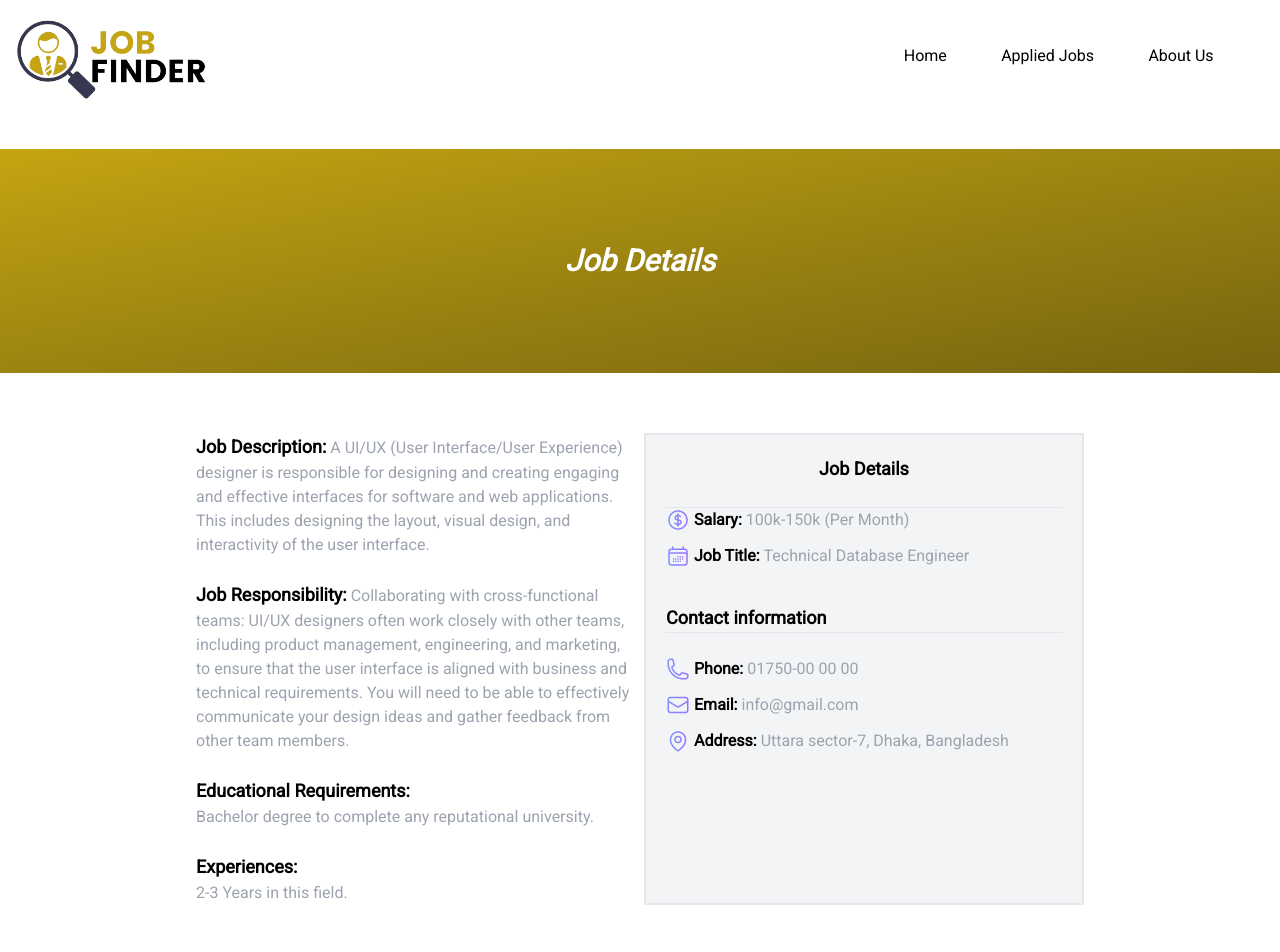
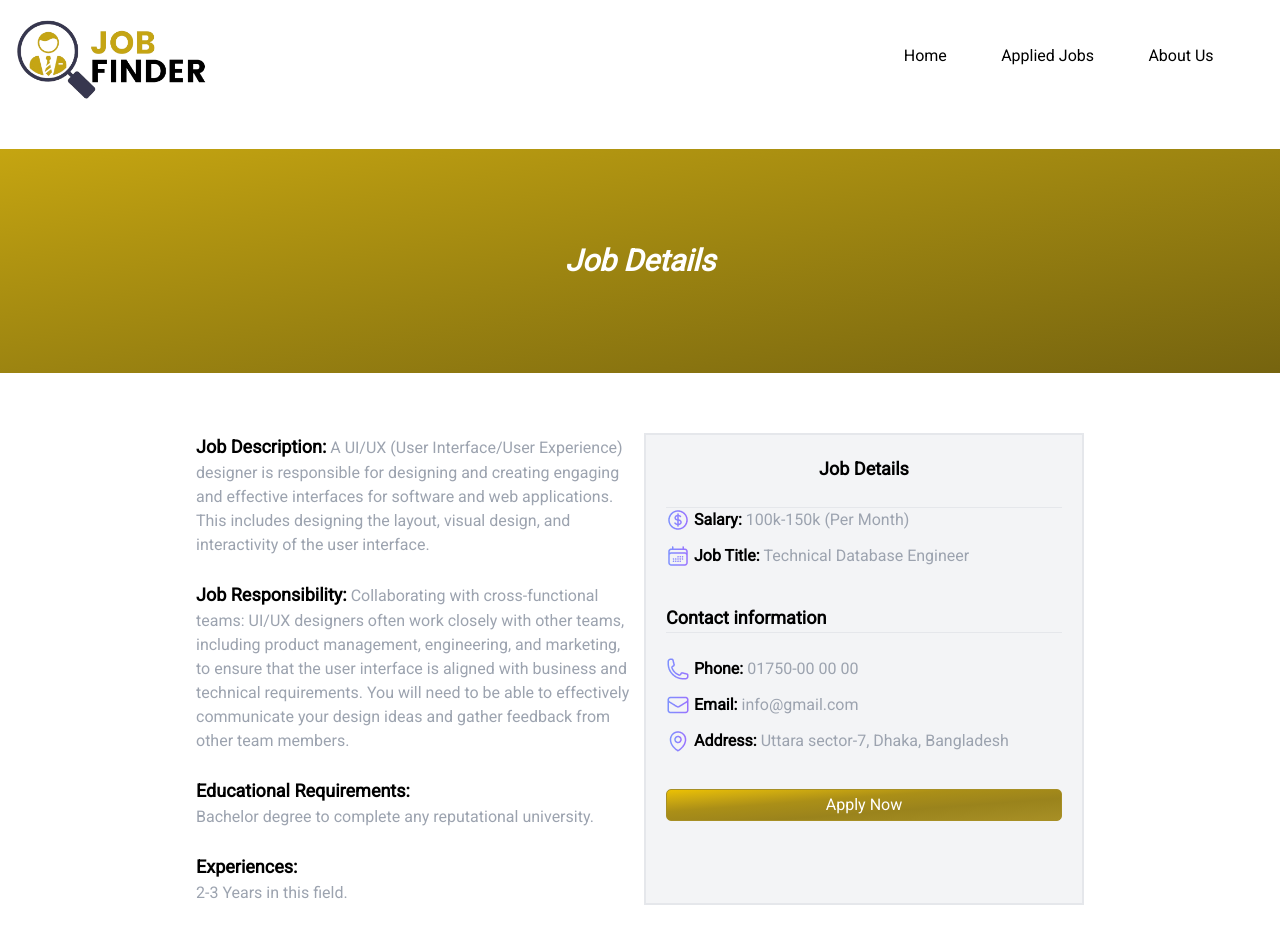
Before and after one commit to Towhid47/job-finder-2, a React (Vite) app: page /job-details/1 in a window 1280 px wide. Shown: the top 952 px of the page. Built offline with nearby package versions, Linux system fonts and the light colour scheme.

Commit message:
Add a specific job data into appliedJobs Array and this specific job data can't be added twice

```diff
--- a/package.json
+++ b/package.json
@@ -13,7 +13,8 @@
     "react": "^18.2.0",
     "react-dom": "^18.2.0",
     "react-icons": "^5.0.1",
-    "react-router-dom": "^6.21.3"
+    "react-router-dom": "^6.21.3",
+    "sweetalert2": "^11.10.4"
   },
   "devDependencies": {
     "@types/react": "^18.2.43",
--- a/src/components/DetailsPageContent/DetailsPageContent.jsx
+++ b/src/components/DetailsPageContent/DetailsPageContent.jsx
@@ -4,10 +4,36 @@ import calendarIcon from '/icons/calendar.png';
 import phoneIcon from '/icons/phone.png';
 import emailIcon from '/icons/email.png';
 import locationIcon from '/icons/location2.png';
+import { useContext } from 'react';
+import { jobApplyContext } from '../Layouts/Main';
+import Swal from 'sweetalert2';
 
 const DetailsPageContent = (props) => {
 
-    const { company_name, job_title , remote_or_onsite , location , job_type , salary , job_description , educational_requirements , experiences , contact_information , job_responsibility , } = props.data;
+    const { company_name, job_title , remote_or_onsite , location , job_type , salary , job_description , educational_requirements , experiences , contact_information , job_responsibility  } = props.data;
+
+
+    const [appliedJobs , setAppliedJobs] = useContext(jobApplyContext);
+
+
+
+    const handleApply = (data) =>{
+
+       const isExist = appliedJobs.find((appliedJob)=> appliedJob.id === data.id)
+
+       if(isExist){
+          Swal.fire({
+               icon: "error",
+               text: "You can't apply at the same job !",
+             });
+       }
+       else{
+          setAppliedJobs( [...appliedJobs, data] );
+       }
+    }
+
+    console.log(appliedJobs);
+
 
 
     return (
@@ -56,6 +82,8 @@ const DetailsPageContent = (props) => {
                                           <div className='w-14 sm:w-6 '><img src={locationIcon} alt="" className='w-full'/></div>
                                            <p className='font-semibold'>Address:</p> <p className='text-gray-400'>{contact_information.address}</p>
                                       </div>
+
+                                      <button className='btn mt-6 w-full' onClick={()=> handleApply(props.data) }>Apply Now</button>
                                  </div>
 
 
--- a/src/components/Layouts/Main.jsx
+++ b/src/components/Layouts/Main.jsx
@@ -7,7 +7,7 @@ import Footer from './Footer';
 
    export const searchContext = createContext([]);
 
-
+   export const jobApplyContext = createContext([]);
 
 
 const Main = () => {
@@ -16,16 +16,18 @@ const Main = () => {
     const [search , setSearch] = useState('');
 
 
-
+    const [appliedJobs , setAppliedJobs] = useState([]);
 
 
     return (
         <div>
+            <jobApplyContext.Provider value={[appliedJobs , setAppliedJobs]}>
             <searchContext.Provider value={[search , setSearch]}>
                     <Navbar></Navbar>
                     <Outlet></Outlet>
                     <Footer></Footer>
             </searchContext.Provider>
+            </jobApplyContext.Provider>
         </div>
     );
 };
```
Also changed, not shown: 1 other file (tests, documents, lock files or other folders).
